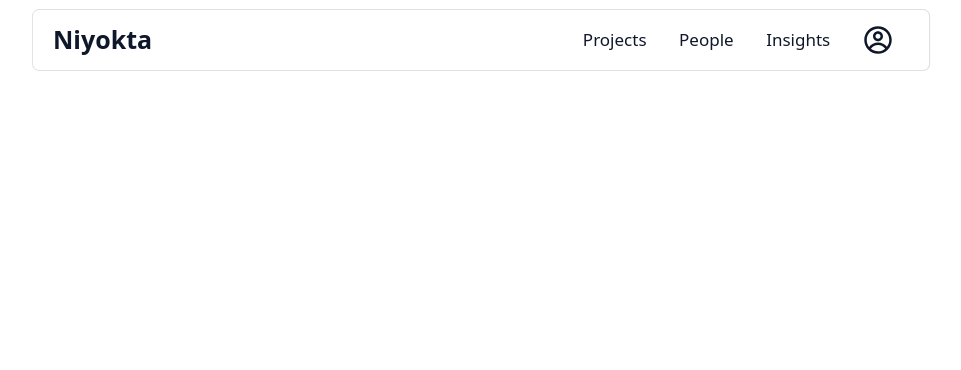
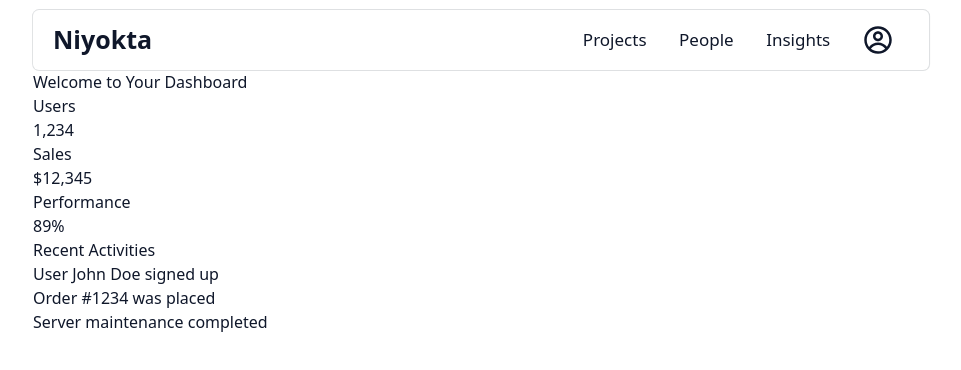
Before and after one commit to Niyokta/Web-App, a Next.js app: page /dashboard in a window 1280 px wide. Shown: the top 370 px of the page, without its empty margins (159-1120 px from the left). Built offline with nearby package versions, Linux system fonts and the light colour scheme; no server answers.

Commit message:
add: enhance dashboard layout and improve login/signup forms with navigation links

```diff
--- a/src/app/(Protected)/dashboard/page.tsx
+++ b/src/app/(Protected)/dashboard/page.tsx
@@ -2,8 +2,30 @@
 import React from "react";
 export default function Dashboard(){
     return(
-        <div className="w-full h-screen">
-
+        <div className="dashboard-container">
+            <h1>Welcome to Your Dashboard</h1>
+            <div className="stats">
+                <div className="stat-item">
+                    <h2>Users</h2>
+                    <p>1,234</p>
+                </div>
+                <div className="stat-item">
+                    <h2>Sales</h2>
+                    <p>$12,345</p>
+                </div>
+                <div className="stat-item">
+                    <h2>Performance</h2>
+                    <p>89%</p>
+                </div>
+            </div>
+            <div className="recent-activities">
+                <h2>Recent Activities</h2>
+                <ul>
+                    <li>User John Doe signed up</li>
+                    <li>Order #1234 was placed</li>
+                    <li>Server maintenance completed</li>
+                </ul>
+            </div>
         </div>
     )
 }
--- a/src/components/LoginBox.tsx
+++ b/src/components/LoginBox.tsx
@@ -13,6 +13,7 @@ import { Button } from "@/components/ui/button"
 import { TbLoader3 } from "react-icons/tb";
 import { useRouter } from "next/navigation";
 import { useToast } from "@/hooks/use-toast"
+import Link from "next/link";
 
 type creds = {
     username: string,
@@ -67,14 +68,15 @@ export default function LoginBox() {
                     </CardHeader>
                     <CardContent>
                         <p>Username</p>
-                        <Input onKeyDown={handlekeydown} onChange={(e) => setusercreds((prev) => ({ ...prev, username: e.target.value }))} />
+                        <Input  onKeyDown={handlekeydown} onChange={(e) => setusercreds((prev) => ({ ...prev, username: e.target.value }))} />
                     </CardContent>
                     <CardContent>
                         <p>Password</p>
-                        <Input onKeyDown={handlekeydown} onChange={(e) => setusercreds((prev) => ({ ...prev, password: e.target.value }))} />
+                        <Input onKeyDown={handlekeydown} type='password' onChange={(e) => setusercreds((prev) => ({ ...prev, password: e.target.value }))} />
                     </CardContent>
                     <CardFooter>
                         <Button variant="default"  className="mx-auto" onClick={handlesignin}>SignIn</Button>
+                     <p className='text-center mt-2'> Don't have an account? <Link href='/auth/signup'>Register</Link></p>
                     </CardFooter>
                 </Card>
             </div>
--- a/src/components/SignupBox.tsx
+++ b/src/components/SignupBox.tsx
@@ -13,6 +13,7 @@ import { Button } from "@/components/ui/button"
 import { TbLoader3 } from "react-icons/tb";
 import { useRouter } from "next/navigation";
 import { useToast } from "@/hooks/use-toast"
+import Link from "next/link";
 
 type creds = {
     username: string,
@@ -94,15 +95,17 @@ export default function SignupBox() {
                     </CardContent>
                     <CardContent>
                         <p>Password</p>
-                        <Input onKeyDown={handlekeydown} onChange={(e) => setusercreds((prev) => ({ ...prev, password: e.target.value }))} />
+                        <Input type='password' onKeyDown={handlekeydown} onChange={(e) => setusercreds((prev) => ({ ...prev, password: e.target.value }))} />
                     </CardContent>
                     <CardContent>
                         <p>Confirm Password</p>
-                        <Input onKeyDown={handlekeydown} onChange={(e) => setusercreds((prev) => ({ ...prev, cnfpassword: e.target.value }))} />
+                        <Input type='password' onKeyDown={handlekeydown} onChange={(e) => setusercreds((prev) => ({ ...prev, cnfpassword: e.target.value }))} />
                     </CardContent>
                     <CardFooter>
                         <Button variant="default" className="mx-auto" onClick={handlesignup}>Create Account</Button>
+                    <p className='text-center mt-2'> Already, have an account? <Link href='/auth/signin'>Login</Link></p>
                     </CardFooter>
+
                 </Card>
             </div>
         )
```
